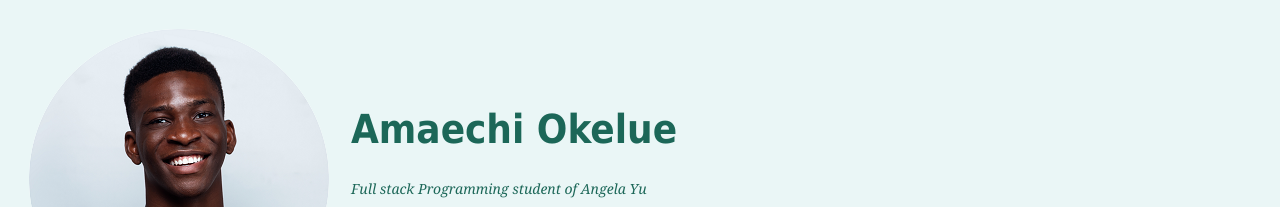
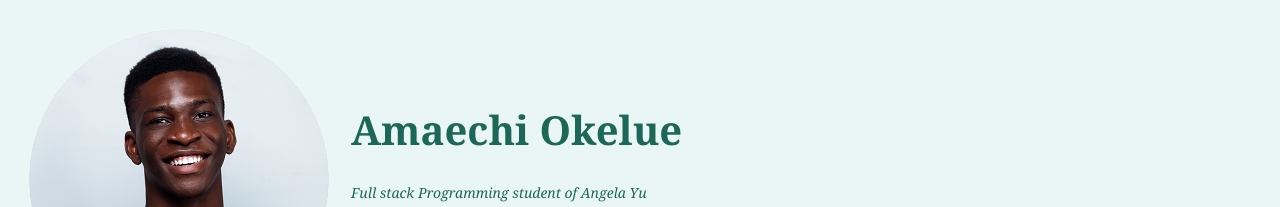
Before and after one commit to IAmPatrickOA/cv, a plain HTML site: page index.html in a window 1280 px wide. Shown: the top 207 px of the page. Drawn offline with Linux system fonts and the light colour scheme.

Commit message:
Update styles.css

```diff
--- a/css/styles.css
+++ b/css/styles.css
@@ -7,7 +7,7 @@ body {
 
 h1 {
   color: #1C6758;
-  font-family: tahoma;
+  font-family: georgia;
   font-size: 40px;
 }
 
```
